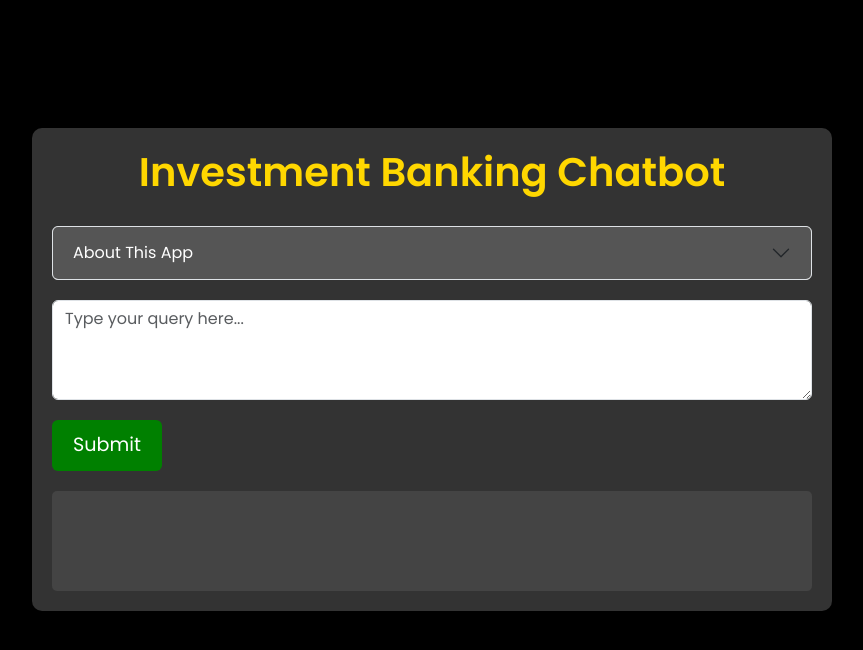
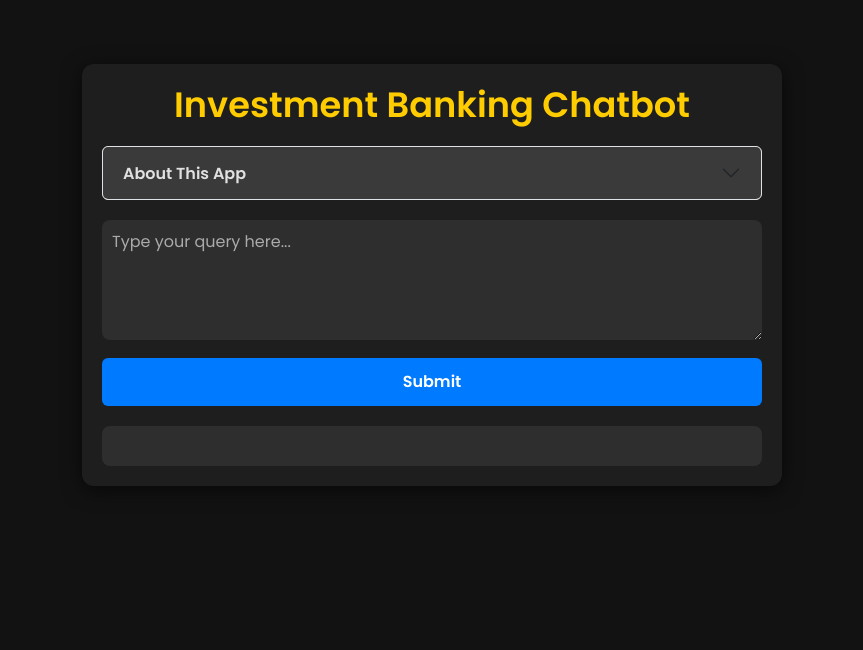
Before and after one commit to samarthsb4real/BankerRAG, a Flask app: page / in a window 1280 px wide. Shown: the top 650 px of the page, without its empty margins (208-1071 px from the left). Run offline with Flask 3, Linux system fonts and the light colour scheme.

Commit message:
Enhance UI styling and layout in index.html for improved readability and user experience

```diff
--- a/templates/index.html
+++ b/templates/index.html
@@ -8,57 +8,88 @@
     <link href="https://cdn.jsdelivr.net/npm/bootstrap@5.3.0/dist/css/bootstrap.min.css" rel="stylesheet">
     <style>
         body {
-            background-color: black;
+            background-color: #121212; /* Dark background */
             font-family: 'Poppins', sans-serif;
-            color: white;
+            color: #e0e0e0; /* Light text */
+            margin: 0;
+            padding: 0;
         }
         .chat-container {
-            max-width: 800px;
-            margin: 50px auto;
-            margin-top: 10%;
+            max-width: 700px;
+            margin: 5% auto;
             padding: 20px;
-            background-color: #333;
-            border-radius: 10px;
+            background-color: #1e1e1e; /* Slightly lighter dark */
+            border-radius: 12px;
+            box-shadow: 0 4px 20px rgba(0, 0, 0, 0.6);
         }
         .chat-heading {
             text-align: center;
-            font-size: 2.5em;
+            font-size: 2.2em;
             font-weight: 600;
-            margin-bottom: 30px;
-            color: #ffd700; /* Golden color for the heading */
+            margin-bottom: 20px;
+            color: #ffcc00; /* Golden accent */
         }
         .chat-input {
-            margin-top: 20px; /* Added margin */
-            margin-bottom: 20px;
-            height: 100px; /* Increased height */
+            margin-top: 20px;
+            margin-bottom: 10px;
+            height: 120px;
+            background-color: #2e2e2e;
+            color: #e0e0e0;
+            border: none;
+            border-radius: 8px;
+            padding: 10px;
+        }
+        .chat-input::placeholder {
+            color: #aaaaaa; /* Placeholder color */
         }
         .chat-button {
-            background-color: green;
+            background-color: #007bff; /* Blue button */
             color: white;
-            padding: 10px 20px;
-            font-size: 1.2em;
+            padding: 12px 24px;
+            font-size: 1em;
+            font-weight: 600;
+            border: none;
+            border-radius: 6px;
+            transition: background-color 0.3s ease;
+        }
+        .chat-button:hover {
+            background-color: #0056b3; /* Darker blue on hover */
         }
         .chat-response {
-            background-color: #444;
-            padding: 15px;
-            border-radius: 5px;
-            min-height: 100px; /* Minimum height for the response box */
+            background-color: #2e2e2e;
+            padding: 20px;
+            border-radius: 8px;
             margin-top: 20px;
+            color: #e0e0e0;
+            font-size: 0.95em;
+            line-height: 1.6;
         }
         .accordion {
             margin-top: 20px;
-            background-color: #444;
-            border-radius: 5px;
+            background-color: #2e2e2e;
+            border-radius: 8px;
+            border: none;
         }
         .accordion-button {
-            color: white;
-            background-color: #555;
+            background-color: #3a3a3a;
+            color: #e0e0e0;
+            border: none;
+            font-weight: 600;
+        }
+        .accordion-button:not(.collapsed) {
+            background-color: #444444;
+            color: #ffcc00;
         }
         .accordion-body {
-            color: white; /* Improved visibility of text */
+            color: #e0e0e0;
         }
         pre {
-            white-space:pre-wrap;
+            background-color: #1e1e1e;
+            color: #e0e0e0;
+            border: 1px solid #2e2e2e;
+            padding: 10px;
+            border-radius: 6px;
+            overflow-x: auto;
         }
     </style>
 </head>
@@ -69,13 +100,13 @@
         <div class="accordion" id="appDescriptionAccordion">
             <div class="accordion-item">
                 <h2 class="accordion-header" id="descriptionHeading">
-                    <button class="accordion-button collapsed" type="button" data-bs-toggle="collapse" data-bs-target="#collapseDescription" aria-expanded="true" aria-controls="collapseDescription">
+                    <button class="accordion-button collapsed" type="button" data-bs-toggle="collapse" data-bs-target="#collapseDescription" aria-expanded="false" aria-controls="collapseDescription">
                         About This App
                     </button>
                 </h2>
                 <div id="collapseDescription" class="accordion-collapse collapse" aria-labelledby="descriptionHeading" data-bs-parent="#appDescriptionAccordion">
-                    <div class="accordion-body text-dark">
-                        This is a RAG implementation using Open Source stack. Intel's Neural Chat has been used to build this app along with BGE Embeddings as an embedding model, Chroma DB as a vector store, and Langchain & CTransformers as an orchestration frameworks.
+                    <div class="accordion-body">
+                        This is a RAG implementation using an open-source stack. Intel's Neural Chat has been used to build this app along with BGE Embeddings as an embedding model, Chroma DB as a vector store, and Langchain & CTransformers as orchestration frameworks.
                     </div>
                 </div>
             </div>
@@ -84,7 +115,7 @@
         <div class="row">
             <div class="col">
                 <textarea id="userInput" class="form-control chat-input" placeholder="Type your query here..."></textarea>
-                <button id="submitBtn" class="btn chat-button">Submit</button>
+                <button id="submitBtn" class="btn chat-button w-100 mt-2">Submit</button>
                 <div id="response" class="chat-response"></div>
             </div>
         </div>
@@ -114,7 +145,6 @@
                 document.getElementById('response').innerHTML = '<p>Error processing your request</p>';
             }
         });
-
     </script>
 </body>
 </html>
```
Also changed, not shown: 3 other files.
